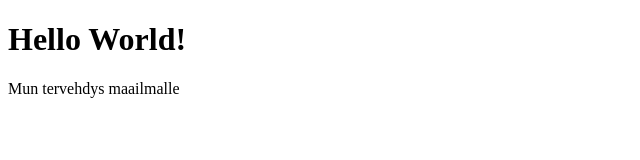
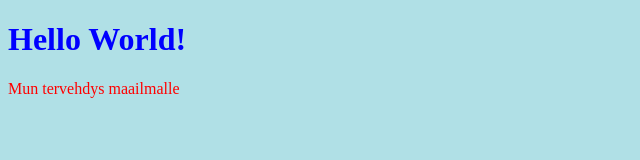
Before and after one commit to Kartsae/Kartsae.github.io, a plain HTML site: page index.html in a window 1280 px wide. Shown: the whole page, without its empty margins (0-640 px from the left). Drawn offline with Linux system fonts and the light colour scheme.

Commit message:
StyleTest

```diff
--- /dev/null
+++ b/Style.css
@@ -0,0 +1,9 @@
+body {
+    background-color: powderblue;
+}
+h1 {
+    color: blue;
+}
+p {
+    color: red;
+}
--- a/index.html
+++ b/index.html
@@ -1,7 +1,10 @@
 <!DOCTYPE html>
 <html>
-    <body>
-        <h1>Hello World!</h1>
-        <p>Mun tervehdys maailmalle</p>
-    </body>
+    <head>
+        <link rel="stylesheet" href="Style.css">
+    </head>
+        <body>
+            <h1>Hello World!</h1>
+            <p>Mun tervehdys maailmalle</p>
+        </body>
 </html>
```
